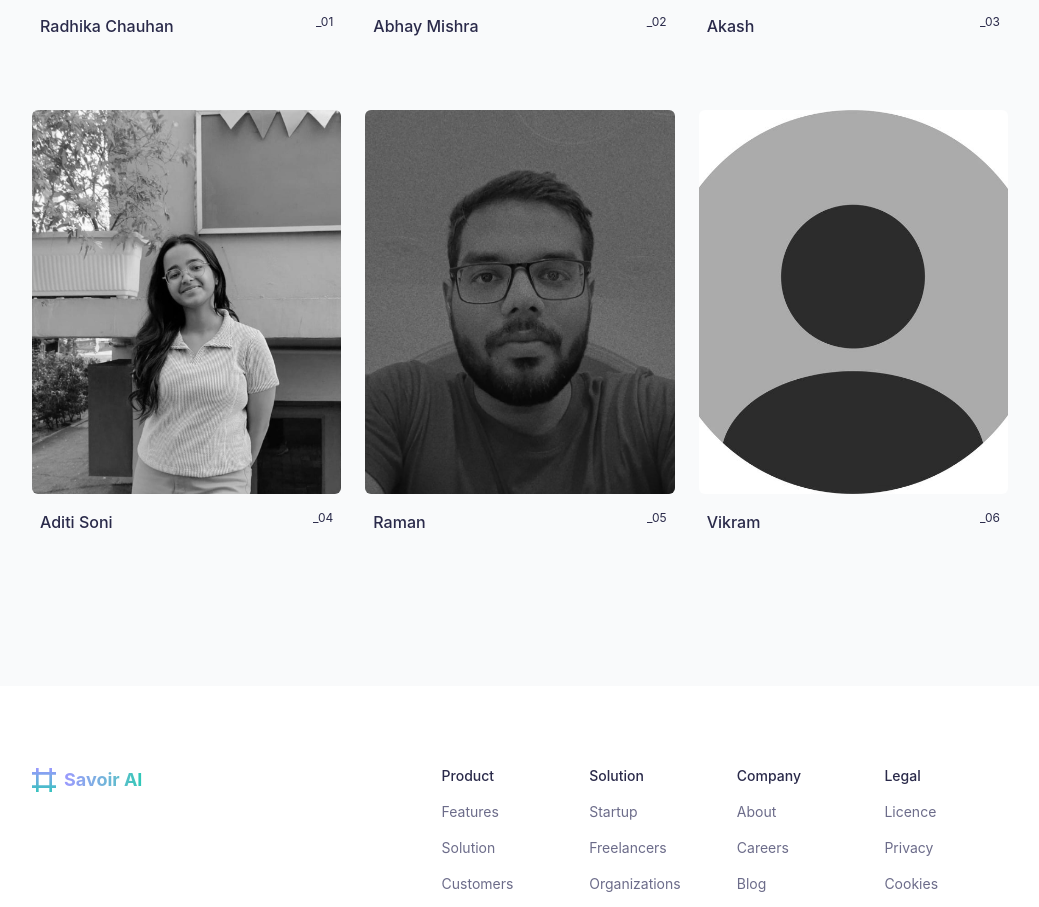
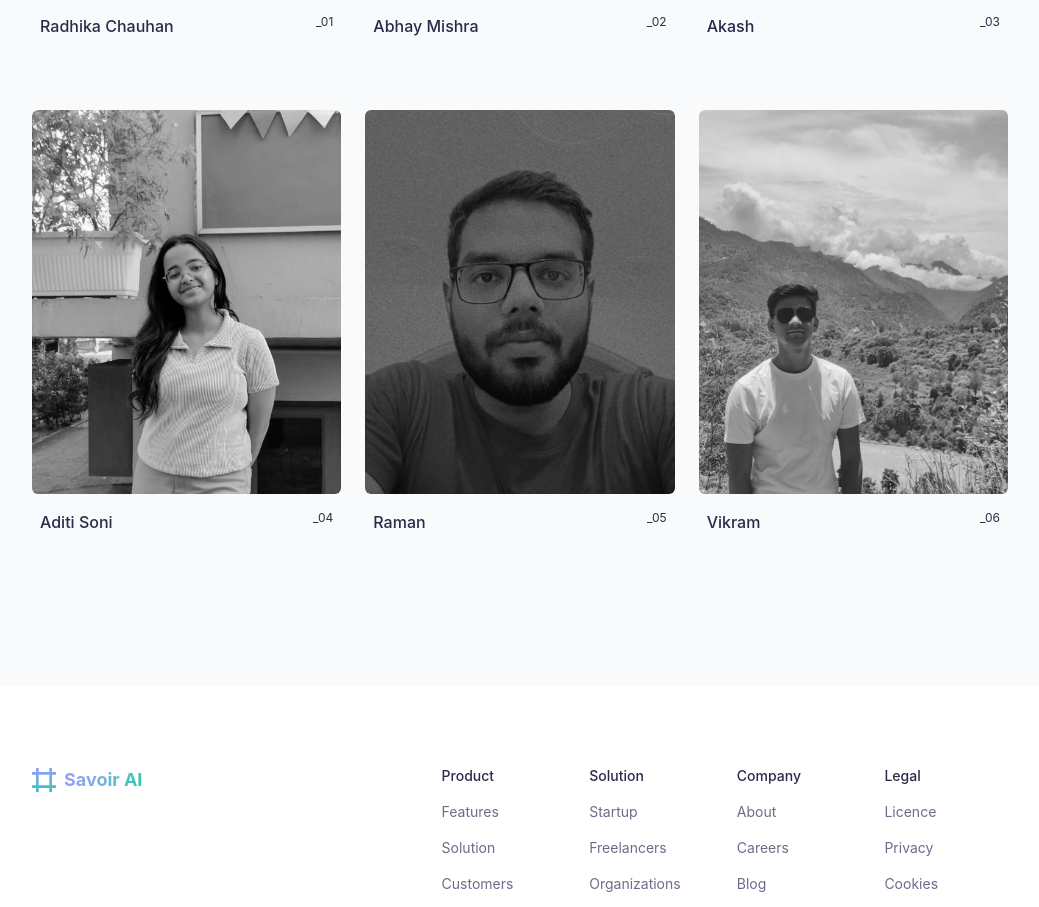
Before and after one commit to Akash-1808/SavoirAI, a Next.js app in the folder newfrontend/: page / in a window 1280 px wide. Shown: the part 3635-4542 px from the top of the page, without its empty margins (120-1159 px from the left). Built offline with nearby package versions, Linux system fonts and the light colour scheme.

Commit message:
add vikram pic

```diff
--- a/newfrontend/components/team.tsx
+++ b/newfrontend/components/team.tsx
@@ -34,7 +34,7 @@ const members = [
     {
         name: 'Vikram ',
         role: 'Visual Designer',
-        avatar: '/vikram.jpg',
+        avatar: '/vikram1.jpeg',
         link: '#',
     },
 ]
```
Also changed, not shown: newfrontend/public/vikram1.jpeg (added).
